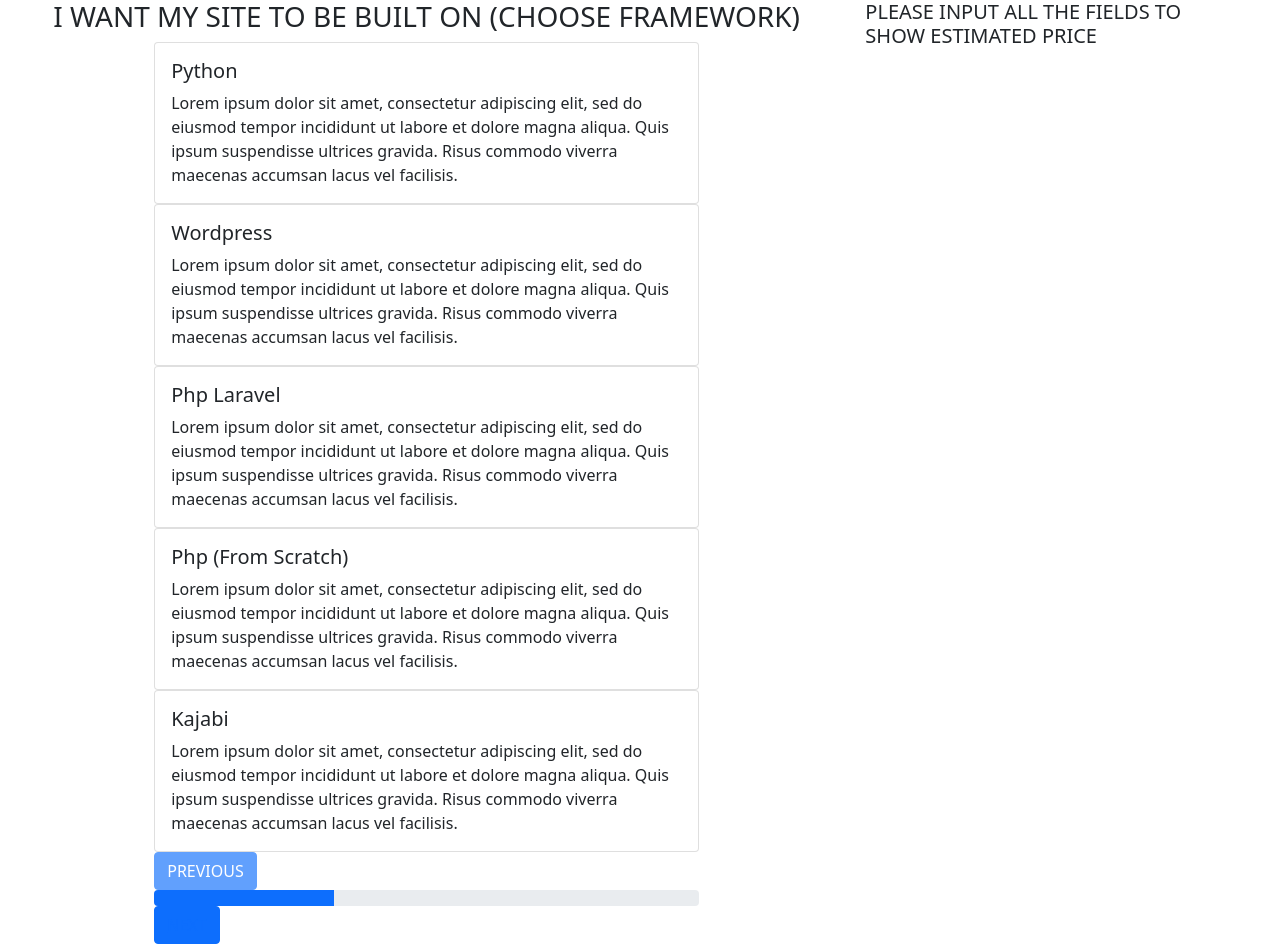
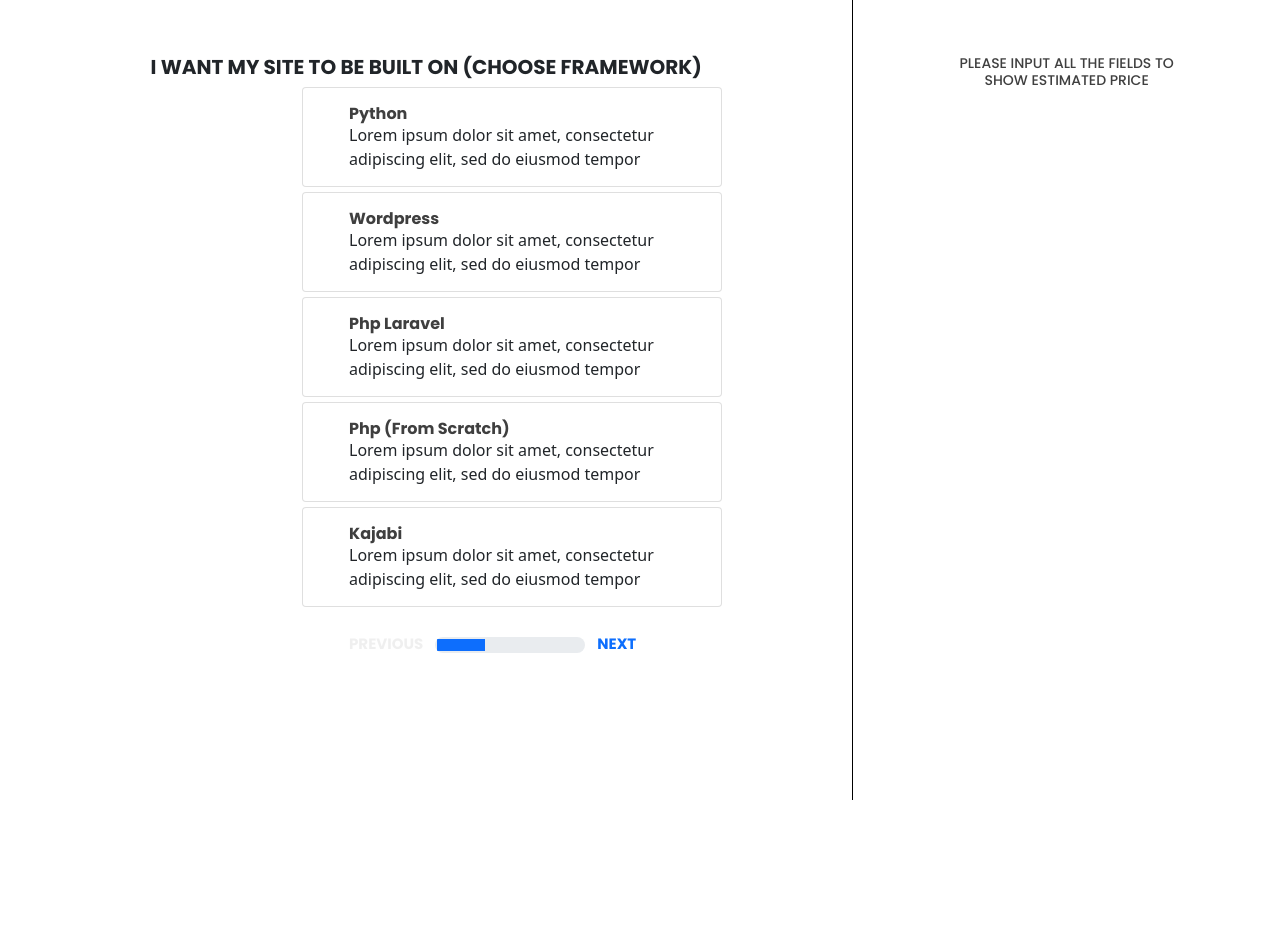
Before and after one commit to rashedsadat/flexcalculator, a React (Create React App) app: page / in a window 1280 px wide. After the commit the page ends 800 px from the top, so only its background shows below. Built offline with nearby package versions, Linux system fonts and the light colour scheme.

Commit message:
new update

```diff
--- a/package.json
+++ b/package.json
@@ -10,6 +10,7 @@
     "react": "^17.0.2",
     "react-bootstrap": "^2.0.4",
     "react-dom": "^17.0.2",
+    "react-range": "^1.8.11",
     "react-router-dom": "^6.2.1",
     "react-scripts": "5.0.0",
     "web-vitals": "^2.1.2"
--- a/src/assets/css/style.css
+++ b/src/assets/css/style.css
@@ -0,0 +1,89 @@
+.colSideBar{
+    height: 100vh;
+    border-right: 1px solid black;
+}
+
+.topMargin{
+    padding-top: 55px;
+}
+
+.title{
+    font-family: 'Poppins';
+    font-size: 20px;
+    font-weight: bold;
+    color: #212529;
+}
+
+.cardTitle{
+    font-family: 'Poppins';
+    font-size: 16px;
+    font-weight: bold;
+    color: #3F3F3F;
+    margin-bottom: 0px;
+}
+
+.carddetails{
+    font-family: 'Poppins';
+    font-size: 16px;
+    font-weight: lighter;
+    color: #3F3F3F;
+}
+
+.card{
+    height: 100px;
+    width: 420px;
+    margin-bottom: 5px;
+    padding: 0 30px 0 30px;
+    margin-left: 290px;
+}
+
+.disableButton{
+    text-decoration: none;
+    background-color: white !important;
+    border: none;
+    color: #E8E8E8 !important;
+    font-size: 15px;
+    font-weight: bold;
+    font-family: 'Poppins';
+}
+
+.previous{
+    float: left;
+    margin-left: 325px;
+}
+
+.next{
+    float: left;
+}
+
+.enableButton{
+    background-color: white !important;
+    border: none;
+    color: #E8E8E8 !important;
+    font-size: 15px;
+    font-weight: bold;
+    font-family: 'Poppins';
+}
+
+.enableButtonLink{
+    text-decoration: none;
+}
+
+.progressBar{
+    padding: 2px;
+    border-radius: 20px;
+    float: left;
+    width: 150px;
+    margin-top: 10px;
+}
+
+.prevNextDiv{
+    margin-top: 20px;
+}
+
+.rightHeading{
+    font-family: 'Poppins';
+    font-size: 14px;
+    color: #3F3F3F;
+    text-align: center;
+}
--- a/src/components/details/Details.js
+++ b/src/components/details/Details.js
@@ -3,8 +3,12 @@
 import { Button, Col, Container, Form, InputGroup, Row, ProgressBar, Card } from 'react-bootstrap';
 import '../../assets/css/style.css';
 import { Link } from 'react-router-dom';
+import { Range } from "react-range";
 
 class Details extends Component {
+    state = {
+        values: [0]
+    };
     render() {
         return (
             <Fragment>
@@ -17,8 +21,39 @@
                                 <Button variant="outline-secondary">No</Button>
                             </InputGroup>
                             <h3 className='text-center'>HOW MANY WEBPAGES DO YOU WANT FOR YOUR PUBLIC WEBSITE?</h3>
-                            <Form.Label>Range</Form.Label>
-                            <Form.Range />
+                            <span>{this.state.values}px</span>
+                            <Range
+                                step={1}
+                                min={0}
+                                max={100}
+                                values={this.state.values}
+                                onChange={(values) => this.setState({ values })}
+                                renderTrack={({ props, children }) => (
+                                    <div
+                                        {...props}
+                                        style={{
+                                        ...props.style,
+                                        height: '6px',
+                                        width: '100%',
+                                        backgroundColor: '#ccc'
+                                        }}
+                                    >
+                                        {children}
+                                    </div>
+                                )}
+                                renderThumb={({ props }) => (
+                                    <div
+                                        {...props}
+                                        style={{
+                                        ...props.style,
+                                        height: '7px',
+                                        width: '7px',
+                                        borderRadius: '50%',
+                                        backgroundColor: 'white'
+                                        }}
+                                    />
+                                )}
+                            />
                             <h3 className='text-center'>ANY PAYMENT GATEWAY INTEGRATION?</h3>
                             <InputGroup className="mb-3">
                                 <Button variant="outline-secondary">Stripe</Button>
--- a/src/components/frameWork/FrameWork.js
+++ b/src/components/frameWork/FrameWork.js
@@ -10,53 +10,53 @@
             <Fragment>
                 <Container fluid={true}>
                     <Row>
-                        <Col lg={8} md={8} sm={12}>
-                        <h3 className='text-center'>I WANT MY SITE TO BE BUILT ON (CHOOSE FRAMEWORK)</h3>
-                            <Row>
-                                <Col lg={2} md={2} sm={0}></Col>
-                                <Col lg={8} md={8} sm={12}>
-                                    <Card>
+                        <Col lg={8} md={8} sm={12} className='colSideBar topMargin'>
+                        <h3 className='text-center title'>I WANT MY SITE TO BE BUILT ON (CHOOSE FRAMEWORK)</h3>
+                            {/* <Row> */}
+                                {/* <Col lg={3} md={3} sm={0}></Col> */}
+                                {/* <Col> */}
+                                    <Card className='card'>
                                         <Card.Body>
-                                            <Card.Title>Python</Card.Title>
-                                            <Card.Text>Lorem ipsum dolor sit amet, consectetur adipiscing elit, sed do eiusmod tempor incididunt ut labore et dolore magna aliqua. Quis ipsum suspendisse ultrices gravida. Risus commodo viverra maecenas accumsan lacus vel facilisis. </Card.Text>
+                                            <Card.Title className='cardTitle'>Python</Card.Title>
+                                            <Card.Text>Lorem ipsum dolor sit amet, consectetur adipiscing elit, sed do eiusmod tempor</Card.Text>
                                         </Card.Body>
                                     </Card>
-                                    <Card>
+                                    <Card className='card'>
                                         <Card.Body>
-                                            <Card.Title>Wordpress</Card.Title>
-                                            <Card.Text>Lorem ipsum dolor sit amet, consectetur adipiscing elit, sed do eiusmod tempor incididunt ut labore et dolore magna aliqua. Quis ipsum suspendisse ultrices gravida. Risus commodo viverra maecenas accumsan lacus vel facilisis. </Card.Text>
+                                            <Card.Title className='cardTitle'>Wordpress</Card.Title>
+                                            <Card.Text>Lorem ipsum dolor sit amet, consectetur adipiscing elit, sed do eiusmod tempor</Card.Text>
                                         </Card.Body>
                                     </Card>
-                                    <Card>
+                                    <Card className='card'>
                                         <Card.Body>
-                                            <Card.Title>Php Laravel</Card.Title>
-                                            <Card.Text>Lorem ipsum dolor sit amet, consectetur adipiscing elit, sed do eiusmod tempor incididunt ut labore et dolore magna aliqua. Quis ipsum suspendisse ultrices gravida. Risus commodo viverra maecenas accumsan lacus vel facilisis. </Card.Text>
+                                            <Card.Title className='cardTitle'>Php Laravel</Card.Title>
+                                            <Card.Text>Lorem ipsum dolor sit amet, consectetur adipiscing elit, sed do eiusmod tempor</Card.Text>
                                         </Card.Body>
                                     </Card>
-                                    <Card>
+                                    <Card className='card'>
                                         <Card.Body>
-                                            <Card.Title>Php (From Scratch)</Card.Title>
-                                            <Card.Text>Lorem ipsum dolor sit amet, consectetur adipiscing elit, sed do eiusmod tempor incididunt ut labore et dolore magna aliqua. Quis ipsum suspendisse ultrices gravida. Risus commodo viverra maecenas accumsan lacus vel facilisis. </Card.Text>
+                                            <Card.Title className='cardTitle'>Php (From Scratch)</Card.Title>
+                                            <Card.Text>Lorem ipsum dolor sit amet, consectetur adipiscing elit, sed do eiusmod tempor</Card.Text>
                                         </Card.Body>
                                     </Card>
-                                    <Card>
+                                    <Card className='card'>
                                         <Card.Body>
-                                            <Card.Title>Kajabi</Card.Title>
-                                            <Card.Text>Lorem ipsum dolor sit amet, consectetur adipiscing elit, sed do eiusmod tempor incididunt ut labore et dolore magna aliqua. Quis ipsum suspendisse ultrices gravida. Risus commodo viverra maecenas accumsan lacus vel facilisis. </Card.Text>
+                                            <Card.Title className='cardTitle'>Kajabi</Card.Title>
+                                            <Card.Text>Lorem ipsum dolor sit amet, consectetur adipiscing elit, sed do eiusmod tempor</Card.Text>
                                         </Card.Body>
                                     </Card>
-                                    <div>
-                                        <Button disabled={true}>PREVIOUS</Button>
-                                        <ProgressBar now={33} />
-                                        <Button><Link to="/webtype">NEXT</Link></Button>
+                                    <div className='prevNextDiv'>
+                                        <Button className='disableButton previous' disabled={true}>PREVIOUS</Button>
+                                        <ProgressBar className='progressBar' now={33} />
+                                        <Button className='enableButton next'><Link className='enableButtonLink' to="/webtype">NEXT</Link></Button>
                                     </div>
-                                </Col>
-                                <Col lg={2} md={2} sm={0}></Col>
-                            </Row>
+                                {/* </Col> */}
+                                {/* <Col lg={3} md={3} sm={0}></Col> */}
+                            {/* </Row> */}
 
                         </Col>
-                        <Col lg={4} md={4} sm={12}>
-                            <h5>PLEASE INPUT ALL THE FIELDS TO<br/>SHOW ESTIMATED PRICE</h5>
+                        <Col lg={4} md={4} sm={12} className='topMargin'>
+                            <h5 className='rightHeading'>PLEASE INPUT ALL THE FIELDS TO<br/>SHOW ESTIMATED PRICE</h5>
                         </Col>
                     </Row>
                 </Container>
```
Also changed, not shown: 1 other file (tests, documents, lock files or other folders).
